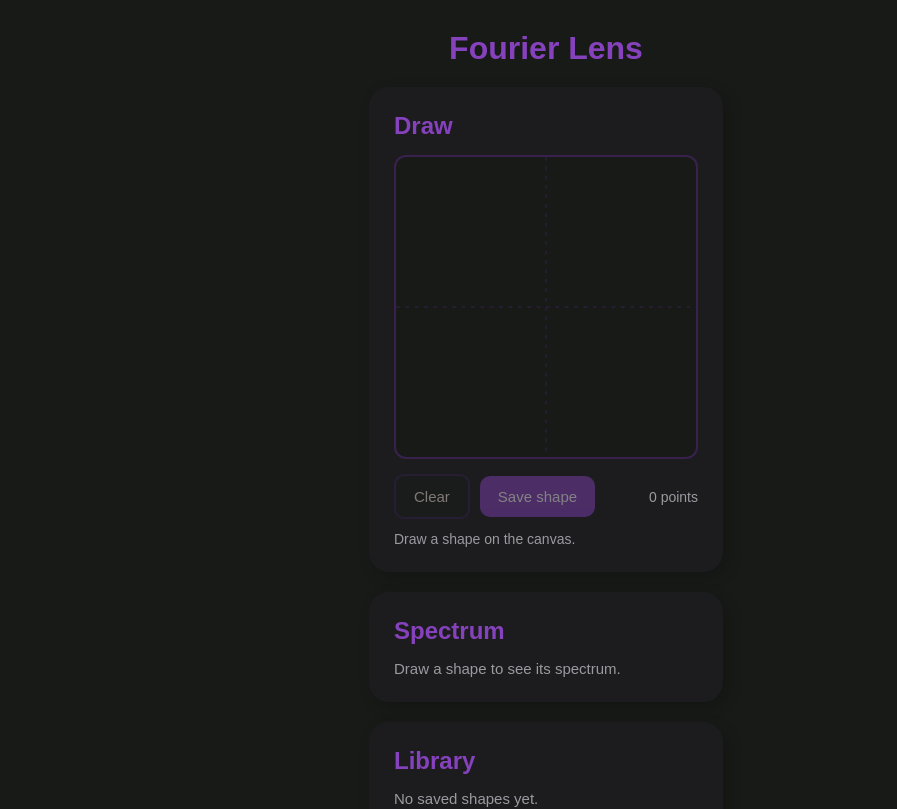
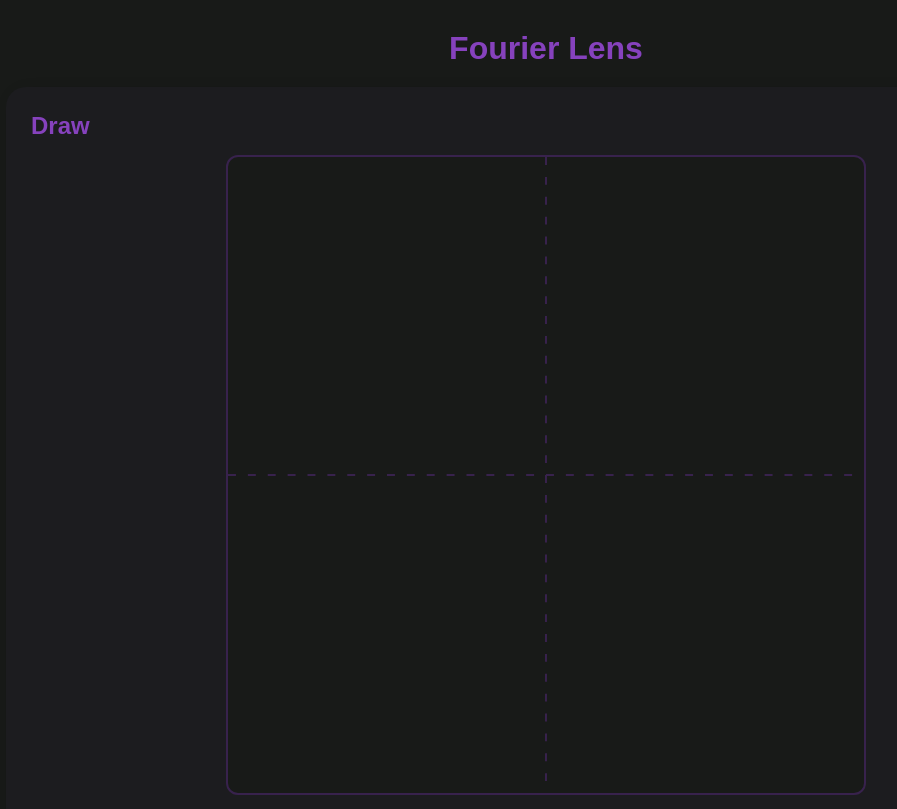
Before and after one commit to Kuso0taku/sibsutis-frontend, a React (Vite) app in the folder fourier-lens/client/: page / in a window 1280 px wide. Shown: the top 809 px of the page, without its empty margins (94-991 px from the left). Built offline with nearby package versions, Linux system fonts and the light colour scheme.

Commit message:
widen cards and canvas

```diff
--- a/fourier-lens/client/src/App.css
+++ b/fourier-lens/client/src/App.css
@@ -44,7 +44,7 @@
 .canvas {
     display: block;
     width: 100%;
-    max-width: 420px;
+    max-width: 640px;
     aspect-ratio: 1 / 1;
     margin: 0 auto;
     background: #181a18;
@@ -117,6 +117,10 @@
 }
 
 @media (max-width: 720px) {
+    .card {
+        max-width: 560px;
+    }
+
     .counter {
         margin-left: 0;
     }
--- a/fourier-lens/client/src/index.css
+++ b/fourier-lens/client/src/index.css
@@ -14,8 +14,15 @@ body {
     align-items: center;
 }
 
+#root {
+    width: 100%;
+    display: flex;
+    flex-direction: column;
+    align-items: center;
+}
+
 .container {
-    max-width: 1080px;
+    max-width: 1120px;
     width: 100%;
     padding: 30px 20px;
     display: flex;
```
